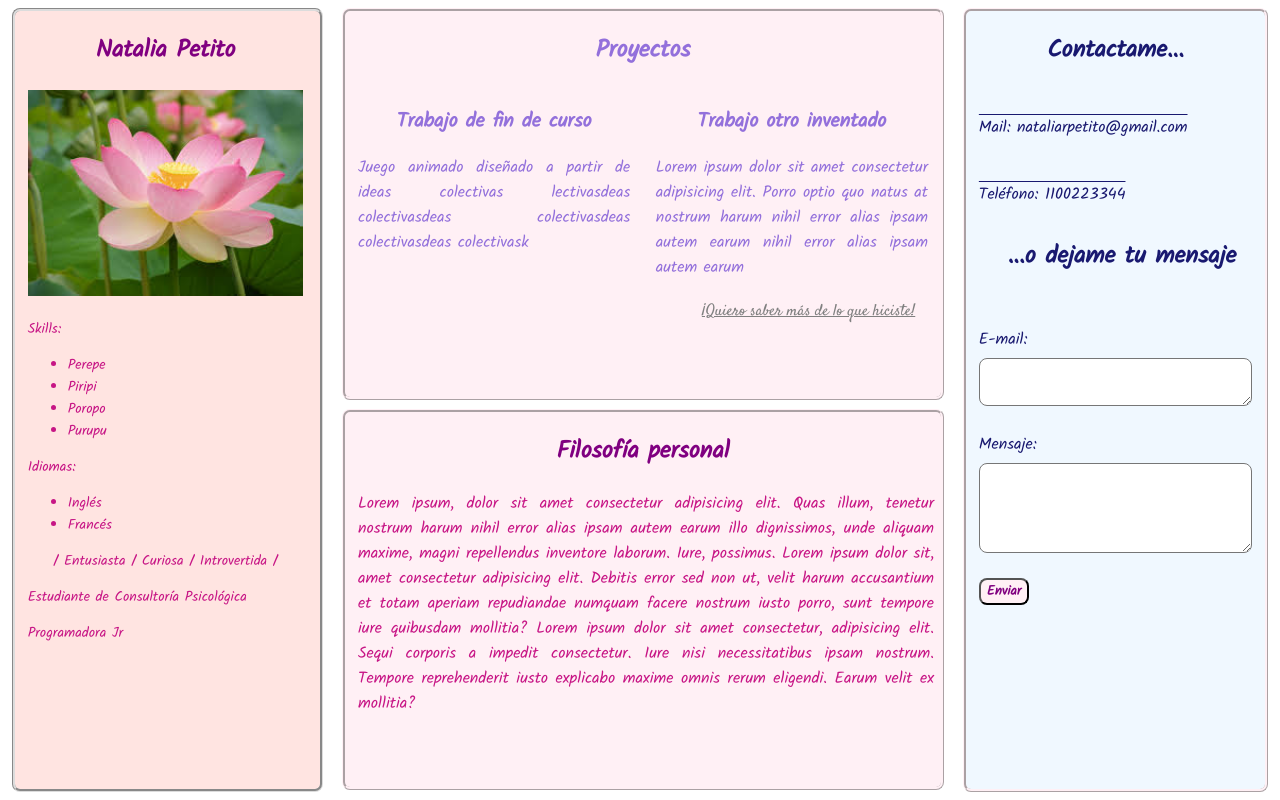
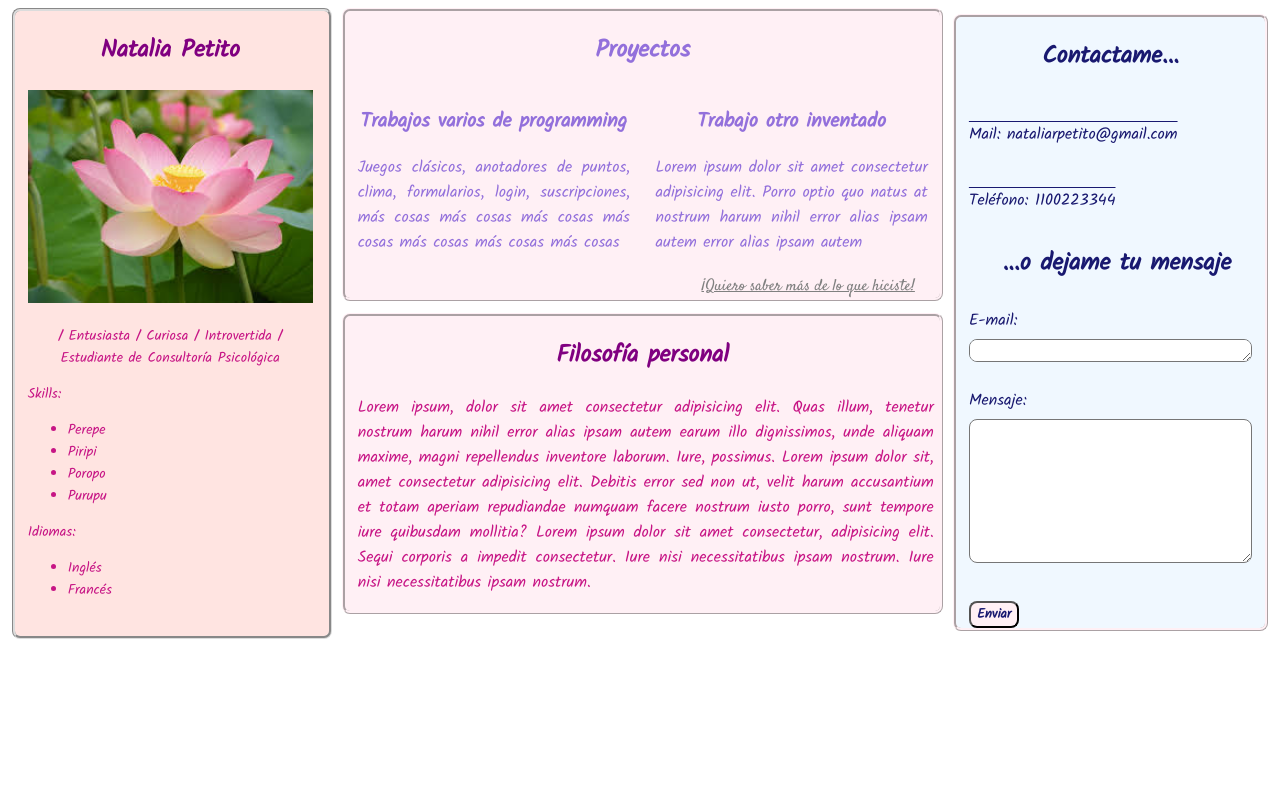
Before and after one commit to nataliapetito/portfolio, a plain HTML site: page index.html in a window 1280 px wide. Drawn offline with Linux system fonts and the light colour scheme.

Commit message:
Cambio heights y detalles menores

```diff
--- a/index.css
+++ b/index.css
@@ -3,15 +3,15 @@
   }
 
 .Perfil {
-    height: 98vh;
+    height: auto;
     width: 30vw;
     background-color: lavenderblush;
     border: 3px groove gainsboro;
     border-radius: 8px;
     padding-left: 1vw;
     padding-right: 1.3vw;
-    padding-bottom: 0.2vw;
     margin-left: 0.3vw;
+    /*margin-bottom: 1vh;*/
     font-family: 'Kalam', cursive;
     animation: changecolor1 5s infinite alternate;
 }
@@ -67,8 +67,8 @@ h1 {
 }
 
 .Trabajos {
-    margin-left: 1.5vw;
-    height: 49vh;
+    margin-left: 0.75vw;
+    height: auto;
     width: 47vw;
     border: 3px ridge lavenderblush;
     border-radius: 8px;
@@ -137,10 +137,10 @@ h1 {
 }
 
 .Sobre-mí {
-    height: 47.6vh;
+    height: auto;
     width: 47vw;
-    margin-left: 1.5vw;
-    margin-top: 0.7vw;
+    margin-left: 0.75vw;
+    margin-top: 1.5vh;
     padding-left: 1vw;
     padding-right: 1vw;
     text-align: justify;
@@ -170,9 +170,11 @@ h1 {
 }
 
 .Contacto {
-    margin-left: 1.5vw;
+    margin-left: 0.75vw;
     margin-right: 0.3vw;
-    height: 98vh;
+    margin-bottom: 1vh;
+    margin-top: 0.8vh;
+    height: auto;
     width: 30vw;
     border: 3px ridge lavenderblush;
     border-radius: 8px;
@@ -205,7 +207,7 @@ h1 {
     text-align: center;
     padding-left: 1vw;
     padding-top: 0.5vw;
-    padding-bottom: 2vw;
+    /*padding-bottom: 2vw;*/
     line-height: 2;
 }
 
@@ -222,6 +224,7 @@ form {
 
 #Email {
     font-family: 'Kalam', cursive;
+    height: 1.8vw;
     margin-top: 0.5vw;
     margin-bottom: 2vw;
     border-radius: 8px;
@@ -231,7 +234,7 @@ form {
 
 #Mensaje {
     font-family: 'Kalam', cursive;
-    height: 7vw;
+    height: 18vh;
     margin-top: 0.5vw;
     border-radius: 8px;
 }
@@ -242,12 +245,12 @@ button {
     text-align: right;
     border-radius: 8px;
     background-color: lavenderblush;
-    color:purple;
-    margin-top: 2vw;
-    margin-bottom: 1vw;
+    color: midnightblue;
+    /*margin-bottom: 1vh;*/
+    margin-top: 3vw;
     transition-duration: 0.3s;
 }
 
 button:hover {
-    background-color: plum;
+    background-color: lightgrey;
 }
--- a/index.html
+++ b/index.html
@@ -20,6 +20,7 @@
                     <img src="picture.jpg" alt="Foto Natalia Petito" width= 100%>
                 </div>
                 <div class="Info">
+                    <p class="Descripciones">/ Entusiasta / Curiosa / Introvertida / Estudiante de Consultoría Psicológica</p>
                     <p>Skills:
                    <ul>
                         <li>Perepe</li>
@@ -34,9 +35,6 @@
                         <li>Francés</li>
                     </ul>
                     </p>
-                    <p class="Descripciones">/ Entusiasta / Curiosa / Introvertida /</p>
-                    <p>Estudiante de Consultoría Psicológica</p>
-                    <p>Programadora Jr</p>
                 </div>
         </section>
         <!--PROYECTOS Y SECCIÓN DE ABAJO-->
@@ -45,12 +43,12 @@
                 <h1>Proyectos</h1>
                     <div class="proyectos">
                         <section class="proyecto">
-                            <h2>Trabajo de fin de curso</h2>
-                            <p>Juego animado diseñado a partir de ideas colectivas lectivasdeas colectivasdeas colectivasdeas colectivasdeas colectivask</p>
+                            <h2>Trabajos varios de programming</h2>
+                            <p>Juegos clásicos, anotadores de puntos, clima, formularios, login, suscripciones, más cosas más cosas más cosas más cosas más cosas más cosas más cosas</p>
                         </section>
                         <section class="proyecto">
                             <h2>Trabajo otro inventado</h2>
-                            <p>Lorem ipsum dolor sit amet consectetur adipisicing elit. Porro optio quo natus at nostrum harum nihil error alias ipsam autem earum nihil error alias ipsam autem earum</p>
+                            <p>Lorem ipsum dolor sit amet consectetur adipisicing elit. Porro optio quo natus at nostrum harum nihil error alias ipsam autem error alias ipsam autem</p>
                         </section>
                     </div>
                     <section class="más">
@@ -59,7 +57,7 @@
             </section>
             <section class="Sobre-mí">
             <h1>Filosofía personal</h1>
-                <p>Lorem ipsum, dolor sit amet consectetur adipisicing elit. Quas illum, tenetur nostrum harum nihil error alias ipsam autem earum illo dignissimos, unde aliquam maxime, magni repellendus inventore laborum. Iure, possimus. Lorem ipsum dolor sit, amet consectetur adipisicing elit. Debitis error sed non ut, velit harum accusantium et totam aperiam repudiandae numquam facere nostrum iusto porro, sunt tempore iure quibusdam mollitia? Lorem ipsum dolor sit amet consectetur, adipisicing elit. Sequi corporis a impedit consectetur. Iure nisi necessitatibus ipsam nostrum. Tempore reprehenderit iusto explicabo maxime omnis rerum eligendi. Earum velit ex mollitia?</p>
+                <p>Lorem ipsum, dolor sit amet consectetur adipisicing elit. Quas illum, tenetur nostrum harum nihil error alias ipsam autem earum illo dignissimos, unde aliquam maxime, magni repellendus inventore laborum. Iure, possimus. Lorem ipsum dolor sit, amet consectetur adipisicing elit. Debitis error sed non ut, velit harum accusantium et totam aperiam repudiandae numquam facere nostrum iusto porro, sunt tempore iure quibusdam mollitia? Lorem ipsum dolor sit amet consectetur, adipisicing elit. Sequi corporis a impedit consectetur. Iure nisi necessitatibus ipsam nostrum. Iure nisi necessitatibus ipsam nostrum.</p>
             </section>
         </div>
         <!--SECCIÓN ÚLTIMA-->
```
